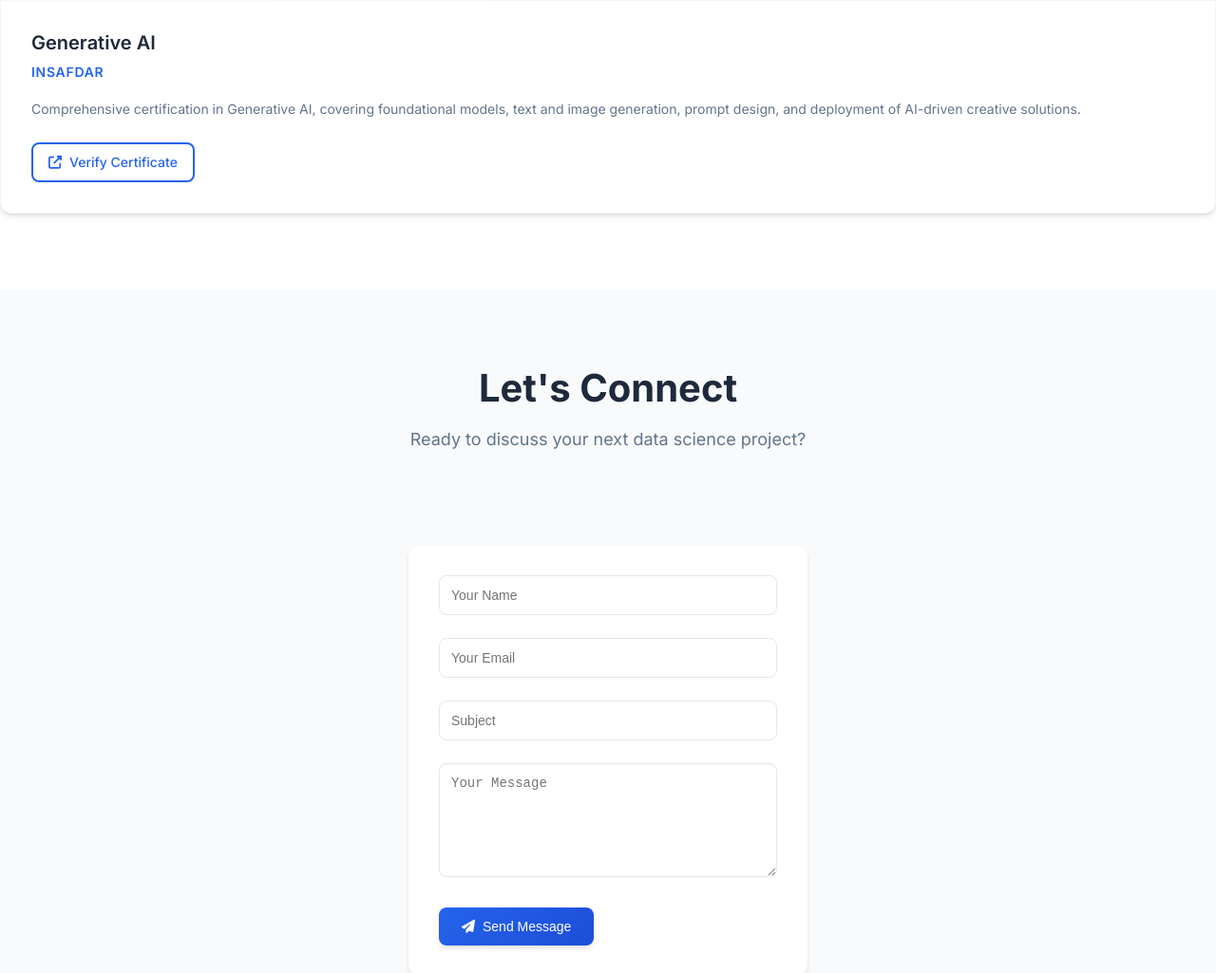
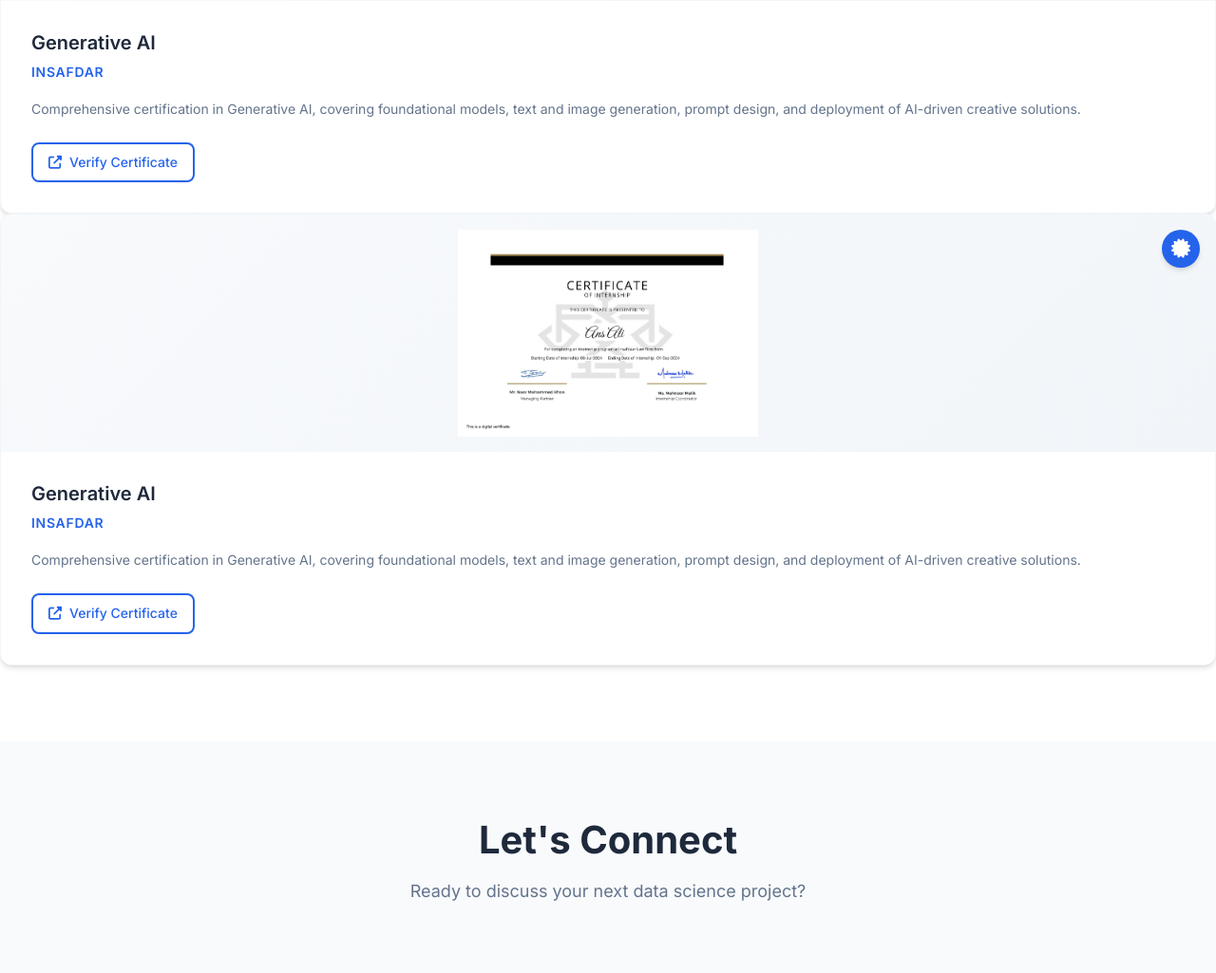
Before and after one commit to AnsAli19470/Portfolio, a plain HTML site: page index.html in a window 1280 px wide. Shown: the part 6970-7995 px from the top of the page at 95% size. Drawn offline with Linux system fonts and the light colour scheme.

Commit message:
index.html

```diff
--- a/index.html
+++ b/index.html
@@ -567,6 +567,30 @@
       </div>
     </div>
 
+     <div class="certification-card">
+          <div class="certification-image">
+            <img src="certificate_4.jpg" alt="Generation AI" />
+            <div class="certification-badge">
+              <i class="fas fa-certificate"></i>
+            </div>
+          </div>
+          <div class="certification-content">
+            <h3>Generative AI</h3>
+            <p class="certification-issuer">InsafDar</p>
+            <p class="certification-description">
+              Comprehensive certification in Generative AI, covering foundational models, text and image generation, prompt design, and deployment of AI-driven creative solutions.
+
+            </p>
+
+            <a href="#" class="btn btn-outline" target="_blank">
+              <i class="fas fa-external-link-alt"></i> Verify Certificate
+            </a>
+          </div>
+        </div>
+      </div>
+    </div>
+
+
 
 
 
```
